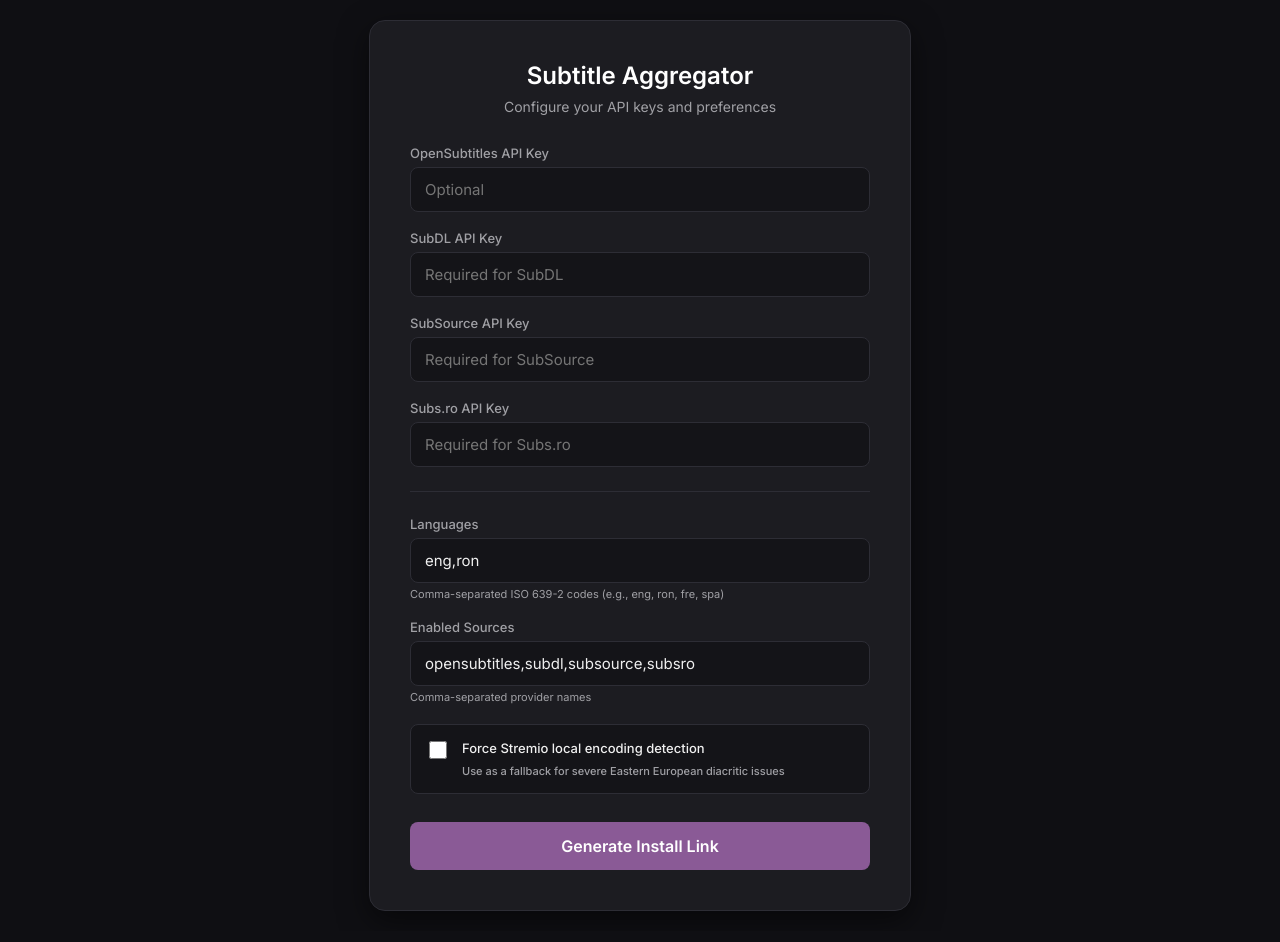
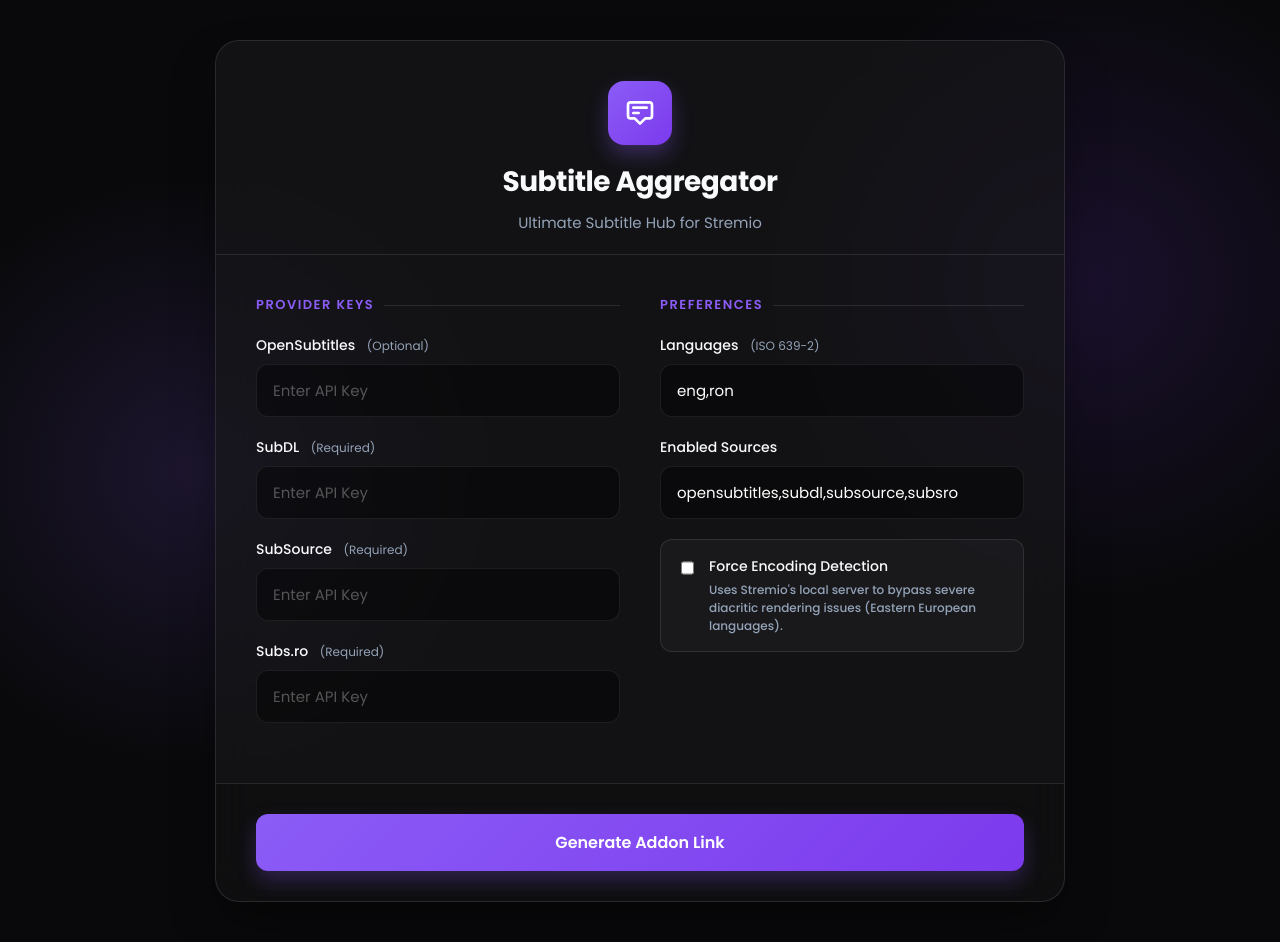
Before and after one commit to C0st1/Subtitles-Addon, a website: page public/configure.html in a window 1280 px wide. Drawn offline with Linux system fonts and the light colour scheme.

Commit message:
Update configure.html

```diff
--- a/public/configure.html
+++ b/public/configure.html
@@ -4,280 +4,319 @@
   <meta charset="UTF-8">
   <meta name="viewport" content="width=device-width, initial-scale=1.0">
   <title>Configure Subtitle Aggregator</title>
-  <link href="https://fonts.googleapis.com/css2?family=Inter:wght@400;500;600&display=swap" rel="stylesheet">
+  <link href="https://fonts.googleapis.com/css2?family=Poppins:wght@400;500;600;700&display=swap" rel="stylesheet">
   <style>
     :root {
-      --bg-color: #0f0f13;
-      --card-bg: #1c1c21;
-      --primary: #8a5a96;
-      --primary-hover: #a16baf;
-      --text-main: #f0f0f0;
-      --text-muted: #a0a0a5;
-      --border-color: #2d2d35;
-      --input-bg: #141418;
+      --primary: #8b5cf6;
+      --primary-hover: #7c3aed;
+      --bg-dark: #09090b;
+      --card-bg: rgba(24, 24, 27, 0.7);
+      --border: rgba(255, 255, 255, 0.1);
+      --text-main: #f8fafc;
+      --text-muted: #94a3b8;
+      --input-bg: rgba(0, 0, 0, 0.4);
     }
 
+    * { box-sizing: border-box; }
+
     body {
-      font-family: 'Inter', sans-serif;
-      background-color: var(--bg-color);
+      font-family: 'Poppins', sans-serif;
+      margin: 0;
+      min-height: 100vh;
+      background-color: var(--bg-dark);
+      /* Cinematic gradient background */
+      background-image:
+        radial-gradient(circle at 15% 50%, rgba(139, 92, 246, 0.15), transparent 25%),
+        radial-gradient(circle at 85% 30%, rgba(124, 58, 237, 0.15), transparent 25%);
       color: var(--text-main);
-      margin: 0;
-      padding: 20px;
       display: flex;
       justify-content: center;
       align-items: center;
-      min-height: 100vh;
-      box-sizing: border-box;
+      padding: 40px 20px;
     }
 
-    .container {
+    .dashboard {
       background: var(--card-bg);
-      max-width: 460px;
+      backdrop-filter: blur(20px);
+      -webkit-backdrop-filter: blur(20px);
+      border: 1px solid var(--border);
+      border-radius: 24px;
       width: 100%;
-      padding: 40px;
-      border-radius: 16px;
-      box-shadow: 0 10px 30px rgba(0, 0, 0, 0.5);
-      border: 1px solid var(--border-color);
+      max-width: 850px;
+      box-shadow: 0 25px 50px -12px rgba(0, 0, 0, 0.5);
+      overflow: hidden;
+      animation: slideUp 0.6s cubic-bezier(0.16, 1, 0.3, 1);
     }
 
-    h2 {
-      margin-top: 0;
-      margin-bottom: 8px;
-      font-size: 24px;
-      font-weight: 600;
-      text-align: center;
-      color: #ffffff;
+    @keyframes slideUp {
+      from { opacity: 0; transform: translateY(40px); }
+      to { opacity: 1; transform: translateY(0); }
     }
 
-    p.subtitle {
+    .header {
+      padding: 40px 40px 20px;
       text-align: center;
-      color: var(--text-muted);
-      font-size: 14px;
-      margin-bottom: 30px;
-      margin-top: 0;
+      border-bottom: 1px solid var(--border);
     }
 
-    .form-group {
-      margin-bottom: 18px;
+    .header-icon {
+      width: 64px;
+      height: 64px;
+      background: linear-gradient(135deg, var(--primary), var(--primary-hover));
+      border-radius: 16px;
+      display: inline-flex;
+      align-items: center;
+      justify-content: center;
+      margin-bottom: 16px;
+      box-shadow: 0 10px 20px rgba(139, 92, 246, 0.3);
     }
+
+    .header-icon svg {
+      width: 32px;
+      height: 32px;
+      color: white;
+    }
+
+    h1 { margin: 0 0 8px; font-size: 28px; font-weight: 700; letter-spacing: -0.5px; }
+    p.subtitle { margin: 0; color: var(--text-muted); font-size: 15px; }
+
+    .form-grid {
+      display: grid;
+      grid-template-columns: 1fr 1fr;
+      gap: 40px;
+      padding: 40px;
+    }
+
+    @media (max-width: 768px) {
+      .form-grid { grid-template-columns: 1fr; gap: 30px; padding: 25px; }
+    }
+
+    .section-title {
+      font-size: 13px;
+      text-transform: uppercase;
+      letter-spacing: 1.5px;
+      color: var(--primary);
+      font-weight: 600;
+      margin-bottom: 20px;
+      display: flex;
+      align-items: center;
+      gap: 10px;
+    }
+
+    .section-title::after {
+      content: '';
+      flex: 1;
+      height: 1px;
+      background: var(--border);
+    }
+
+    .input-group { margin-bottom: 20px; }
 
     label {
       display: block;
-      margin-bottom: 6px;
-      font-size: 13px;
+      margin-bottom: 8px;
+      font-size: 14px;
       font-weight: 500;
-      color: var(--text-muted);
+      color: var(--text-main);
+    }
+
+    .input-wrapper {
+      position: relative;
     }
 
     input[type="text"], input[type="password"] {
       width: 100%;
-      padding: 12px 14px;
-      font-family: 'Inter', sans-serif;
+      background: var(--input-bg);
+      border: 1px solid rgba(255, 255, 255, 0.08);
+      color: white;
+      padding: 14px 16px;
+      border-radius: 12px;
+      font-family: inherit;
       font-size: 15px;
-      border-radius: 8px;
-      border: 1px solid var(--border-color);
-      background: var(--input-bg);
-      color: var(--text-main);
-      box-sizing: border-box;
-      transition: border-color 0.2s, box-shadow 0.2s;
+      transition: all 0.3s ease;
     }
 
-    input[type="text"]:focus, input[type="password"]:focus {
+    input:focus {
       outline: none;
       border-color: var(--primary);
-      box-shadow: 0 0 0 3px rgba(138, 90, 150, 0.15);
+      background: rgba(0, 0, 0, 0.6);
+      box-shadow: 0 0 0 4px rgba(139, 92, 246, 0.15);
     }
 
-    .help-text {
-      font-size: 11px;
-      color: var(--text-muted);
-      margin-top: 4px;
-      display: block;
-    }
+    input::placeholder { color: rgba(255, 255, 255, 0.3); }
 
-    .section-divider {
-      height: 1px;
-      background: var(--border-color);
-      margin: 24px 0;
-    }
-
-    .checkbox-group {
+    .checkbox-wrapper {
+      background: rgba(255, 255, 255, 0.03);
+      border: 1px solid var(--border);
+      padding: 16px;
+      border-radius: 12px;
       display: flex;
       align-items: flex-start;
       gap: 12px;
-      margin-top: 20px;
-      background: var(--input-bg);
-      padding: 14px;
-      border-radius: 8px;
-      border: 1px solid var(--border-color);
+      cursor: pointer;
+      transition: background 0.2s;
     }
 
-    .checkbox-group input[type="checkbox"] {
-      margin-top: 2px;
-      accent-color: var(--primary);
+    .checkbox-wrapper:hover { background: rgba(255, 255, 255, 0.05); }
+
+    .checkbox-wrapper input[type="checkbox"] {
+      margin-top: 3px;
       width: 18px;
       height: 18px;
-      cursor: pointer;
+      accent-color: var(--primary);
     }
 
-    .checkbox-group label {
-      margin-bottom: 0;
-      line-height: 1.5;
-      color: var(--text-main);
-      cursor: pointer;
+    .checkbox-text { display: flex; flex-direction: column; gap: 4px; }
+    .checkbox-text span.title { font-size: 14px; font-weight: 500; }
+    .checkbox-text span.desc { font-size: 12px; color: var(--text-muted); }
+
+    .footer {
+      padding: 30px 40px;
+      background: rgba(0, 0, 0, 0.2);
+      border-top: 1px solid var(--border);
     }
 
     button {
-      margin-top: 28px;
-      padding: 14px 20px;
-      background: var(--primary);
+      width: 100%;
+      padding: 16px;
+      background: linear-gradient(135deg, var(--primary), var(--primary-hover));
       color: white;
       border: none;
-      border-radius: 8px;
-      cursor: pointer;
-      width: 100%;
+      border-radius: 12px;
       font-size: 16px;
       font-weight: 600;
-      font-family: 'Inter', sans-serif;
-      transition: background 0.2s, transform 0.1s;
+      font-family: inherit;
+      cursor: pointer;
+      transition: transform 0.2s, box-shadow 0.2s;
+      box-shadow: 0 10px 20px rgba(139, 92, 246, 0.25);
     }
 
     button:hover {
-      background: var(--primary-hover);
+      transform: translateY(-2px);
+      box-shadow: 0 15px 25px rgba(139, 92, 246, 0.35);
     }
 
-    button:active {
-      transform: scale(0.98);
+    button:active { transform: translateY(0); }
+
+    .result-panel {
+      display: none;
+      margin-top: 25px;
+      background: rgba(0, 0, 0, 0.3);
+      border: 1px solid var(--primary);
+      border-radius: 12px;
+      padding: 25px;
+      animation: fadeIn 0.4s ease;
     }
 
-    .links {
-      margin-top: 24px;
-      padding: 20px;
-      background: var(--input-bg);
-      border-radius: 8px;
-      border: 1px solid var(--border-color);
-      display: none;
-      word-break: break-all;
-      animation: fadeIn 0.4s ease-out;
+    @keyframes fadeIn { from { opacity: 0; } to { opacity: 1; } }
+
+    .install-btn {
+      display: flex;
+      align-items: center;
+      justify-content: center;
+      gap: 10px;
+      background: #ffffff;
+      color: #000000;
+      text-decoration: none;
+      padding: 14px;
+      border-radius: 10px;
+      font-weight: 600;
+      font-size: 15px;
+      margin-bottom: 20px;
+      transition: background 0.2s;
     }
 
-    @keyframes fadeIn {
-      from { opacity: 0; transform: translateY(-10px); }
-      to { opacity: 1; transform: translateY(0); }
+    .install-btn:hover { background: #e2e8f0; }
+
+    .code-block {
+      background: #000;
+      color: #a78bfa;
+      padding: 12px 16px;
+      border-radius: 8px;
+      font-family: monospace;
+      font-size: 12px;
+      word-break: break-all;
+      border: 1px solid rgba(255,255,255,0.1);
     }
 
-    .links strong {
-      display: block;
-      margin-bottom: 8px;
-      color: var(--text-muted);
-      font-size: 12px;
-      text-transform: uppercase;
-      letter-spacing: 0.5px;
-    }
-
-    .links p {
-      margin: 0 0 20px 0;
-    }
-
-    .links p:last-child {
-      margin-bottom: 0;
-    }
-
-    a.install-btn {
-      display: inline-flex;
-      align-items: center;
-      justify-content: center;
-      background-color: var(--primary);
-      color: white;
-      text-decoration: none;
-      padding: 10px 20px;
-      border-radius: 6px;
-      font-weight: 500;
-      font-size: 14px;
-      transition: background 0.2s;
-      width: 100%;
-      box-sizing: border-box;
-    }
-
-    a.install-btn:hover {
-      background-color: var(--primary-hover);
-    }
-
-    .manual-url {
-      display: block;
-      background: #000;
-      padding: 12px;
-      border-radius: 6px;
-      font-family: monospace;
-      font-size: 13px;
-      color: #e0b0ff;
-      border: 1px solid #333;
-    }
+    .label-hint { font-size: 12px; color: var(--text-muted); margin-left: 8px; font-weight: 400; }
   </style>
 </head>
 <body>
 
-  <div class="container">
-    <h2>Subtitle Aggregator</h2>
-    <p class="subtitle">Configure your API keys and preferences</p>
+  <div class="dashboard">
+    <div class="header">
+      <div class="header-icon">
+        <svg fill="none" stroke="currentColor" viewBox="0 0 24 24" xmlns="http://www.w3.org/2000/svg">
+          <path stroke-linecap="round" stroke-linejoin="round" stroke-width="2" d="M7 8h10M7 12h4m1 8l-4-4H5a2 2 0 01-2-2V6a2 2 0 012-2h14a2 2 0 012 2v8a2 2 0 01-2 2h-3l-4 4z"></path>
+        </svg>
+      </div>
+      <h1>Subtitle Aggregator</h1>
+      <p class="subtitle">Ultimate Subtitle Hub for Stremio</p>
+    </div>
 
     <form id="configForm">
+      <div class="form-grid">
+        <div class="column">
+          <div class="section-title">Provider Keys</div>
 
-      <div class="form-group">
-        <label for="opensubtitles_api_key">OpenSubtitles API Key</label>
-        <input type="password" id="opensubtitles_api_key" placeholder="Optional">
+          <div class="input-group">
+            <label>OpenSubtitles <span class="label-hint">(Optional)</span></label>
+            <input type="password" id="opensubtitles_api_key" placeholder="Enter API Key">
           </div>
 
-      <div class="form-group">
-        <label for="subdl_api_key">SubDL API Key</label>
-        <input type="password" id="subdl_api_key" placeholder="Required for SubDL">
+          <div class="input-group">
+            <label>SubDL <span class="label-hint">(Required)</span></label>
+            <input type="password" id="subdl_api_key" placeholder="Enter API Key">
           </div>
 
-      <div class="form-group">
-        <label for="subsource_api_key">SubSource API Key</label>
-        <input type="password" id="subsource_api_key" placeholder="Required for SubSource">
+          <div class="input-group">
+            <label>SubSource <span class="label-hint">(Required)</span></label>
+            <input type="password" id="subsource_api_key" placeholder="Enter API Key">
           </div>
 
-      <div class="form-group">
-        <label for="subsro_api_key">Subs.ro API Key</label>
-        <input type="password" id="subsro_api_key" placeholder="Required for Subs.ro">
+          <div class="input-group">
+            <label>Subs.ro <span class="label-hint">(Required)</span></label>
+            <input type="password" id="subsro_api_key" placeholder="Enter API Key">
+          </div>
         </div>
 
-      <div class="section-divider"></div>
+        <div class="column">
+          <div class="section-title">Preferences</div>
 
-      <div class="form-group">
-        <label for="languages">Languages</label>
-        <input type="text" id="languages" value="eng,ron">
-        <span class="help-text">Comma-separated ISO 639-2 codes (e.g., eng, ron, fre, spa)</span>
+          <div class="input-group">
+            <label>Languages <span class="label-hint">(ISO 639-2)</span></label>
+            <input type="text" id="languages" value="eng,ron" placeholder="e.g. eng,ron,fre">
           </div>
 
-      <div class="form-group">
-        <label for="enabled_sources">Enabled Sources</label>
+          <div class="input-group">
+            <label>Enabled Sources</label>
             <input type="text" id="enabled_sources" value="opensubtitles,subdl,subsource,subsro">
-        <span class="help-text">Comma-separated provider names</span>
           </div>
 
-      <div class="checkbox-group">
+          <label class="checkbox-wrapper">
             <input type="checkbox" id="force_encoding_detection">
-        <label for="force_encoding_detection">
-          Force Stremio local encoding detection
-          <span class="help-text">Use as a fallback for severe Eastern European diacritic issues</span>
+            <div class="checkbox-text">
+              <span class="title">Force Encoding Detection</span>
+              <span class="desc">Uses Stremio's local server to bypass severe diacritic rendering issues (Eastern European languages).</span>
+            </div>
           </label>
         </div>
+      </div>
 
-      <button type="button" onclick="generateLink()">Generate Install Link</button>
+      <div class="footer">
+        <button type="button" onclick="generateLink()">Generate Addon Link</button>
+
+        <div class="result-panel" id="linksContainer">
+          <a id="stremioLink" href="#" class="install-btn">
+            <svg style="width:20px;height:20px;" fill="none" stroke="currentColor" viewBox="0 0 24 24"><path stroke-linecap="round" stroke-linejoin="round" stroke-width="2" d="M4 16v1a3 3 0 003 3h10a3 3 0 003-3v-1m-4-4l-4 4m0 0l-4-4m4 4V4"></path></svg>
+            Install Addon in Stremio
+          </a>
+          <label style="color: var(--text-muted); font-size: 12px; margin-bottom: 6px;">Manual Manifest URL (Copy & Paste)</label>
+          <div id="manualUrl" class="code-block"></div>
+        </div>
+      </div>
     </form>
-
-    <div class="links" id="linksContainer">
-      <p>
-        <strong>1. One-Click Install</strong>
-        <a id="stremioLink" href="#" class="install-btn">Install in Stremio</a>
-      </p>
-      <p>
-        <strong>2. Manual URL (Copy/Paste into Stremio Search)</strong>
-        <span id="manualUrl" class="manual-url"></span>
-      </p>
-    </div>
   </div>
 
   <script>
@@ -296,7 +335,6 @@
       Object.keys(config).forEach(k => !config[k] && delete config[k]);
 
       const configStr = JSON.stringify(config);
-      // Base64 encode and make URL safe
       const encodedConfig = btoa(configStr).replace(/\+/g, '-').replace(/\//g, '_').replace(/=+$/, '');
 
       const host = window.location.host;
```
Lines whose indentation alone changed are shown as unchanged.
